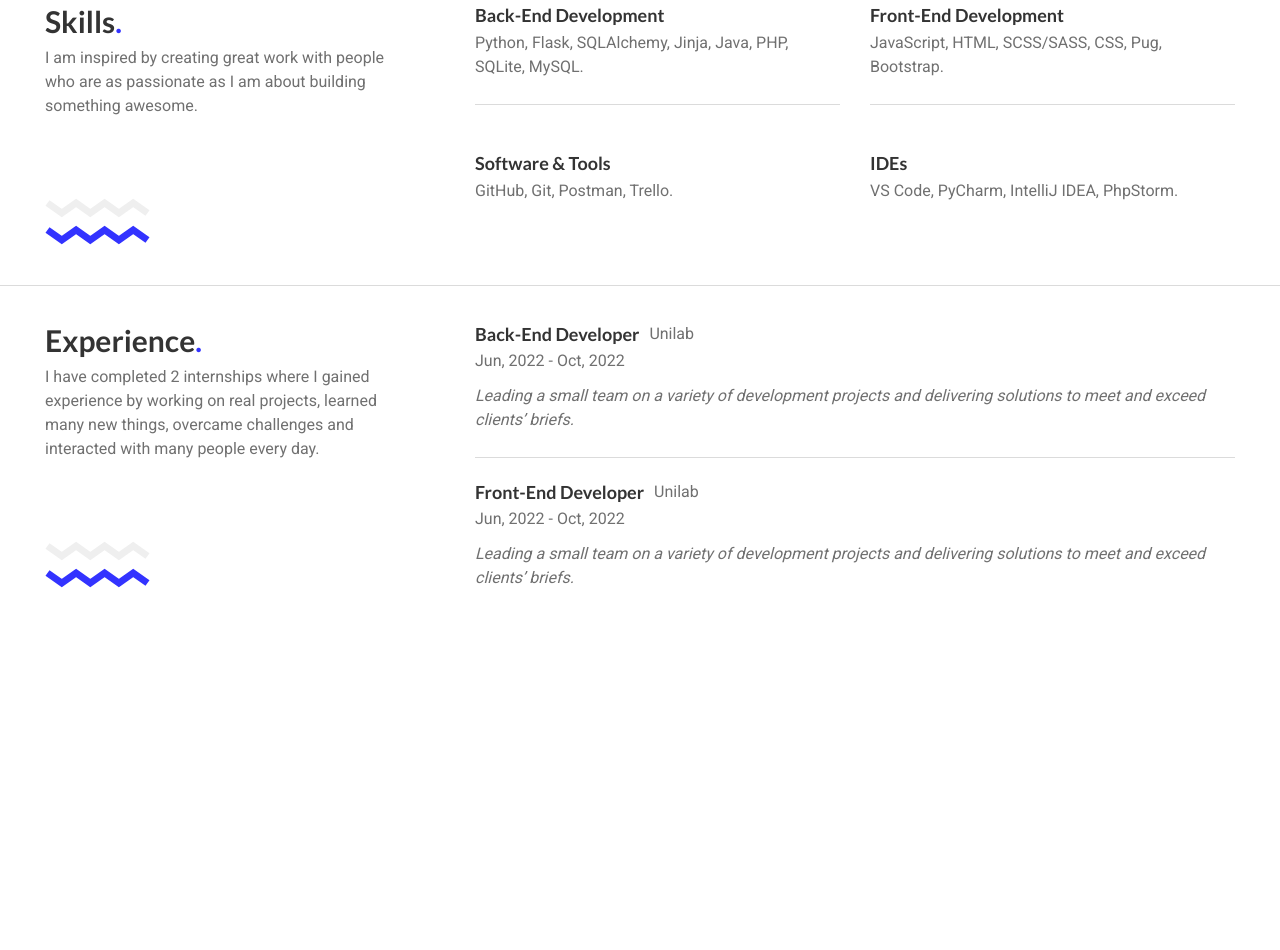
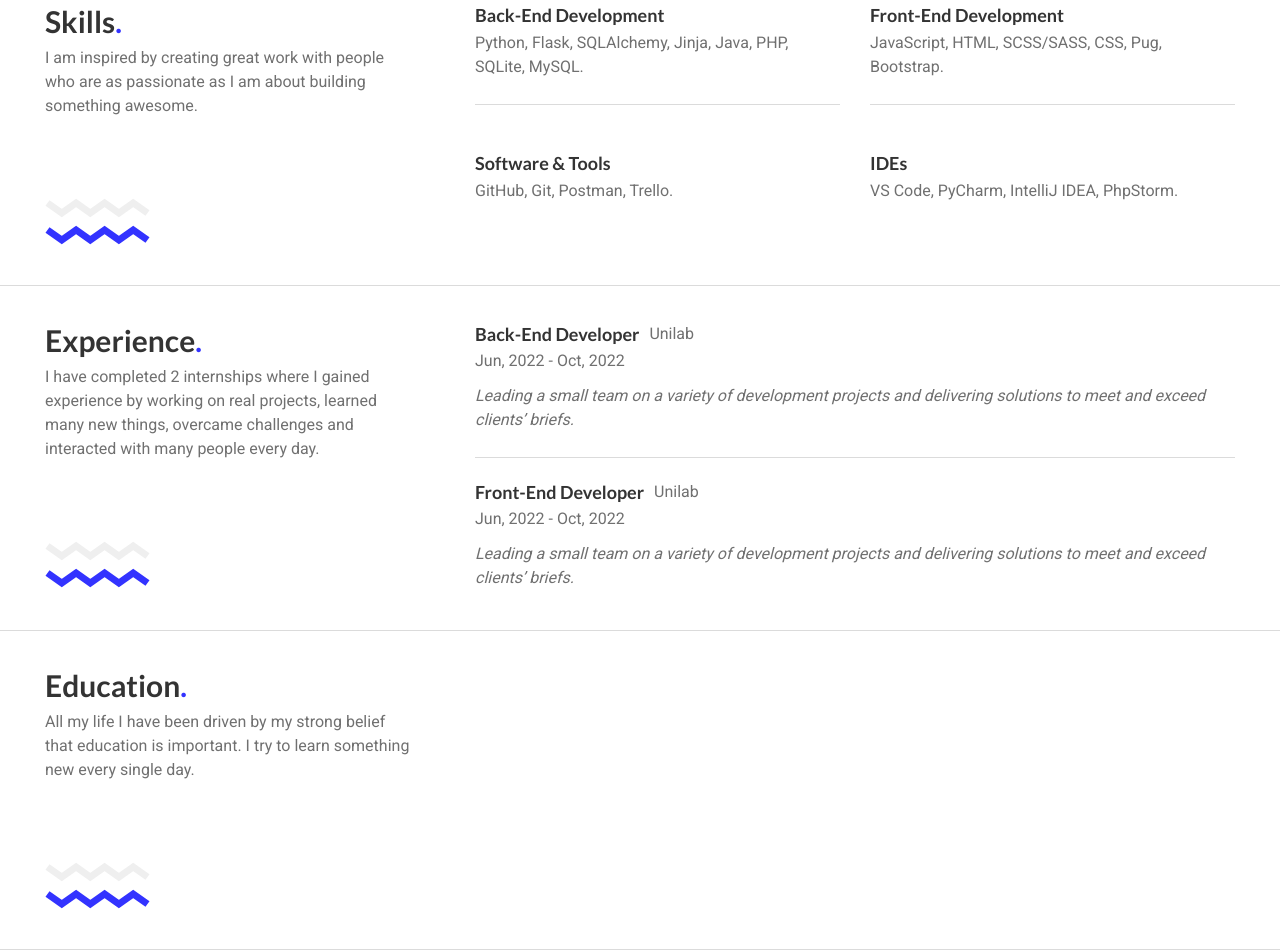
Before and after one commit to gigaamiridze/Resume, a website: page index.html in a window 1280 px wide. Shown: the part 519-1469 px from the top of the page. Before the commit the page ends 1149 px from the top, so only its background shows below. Drawn offline with Linux system fonts and the light colour scheme.

Commit message:
Added education section left side content

```diff
--- a/index.html
+++ b/index.html
@@ -194,5 +194,38 @@
       </div>
     </section>
     <div class="divider-line"></div>
+    <section id="education">
+      <div class="container">
+        <div class="info-block">
+          <div class="left-side">
+            <h2>education<span class="blue-point">.</span></h2>
+            <p>
+              All my life I have been driven by my strong belief that education is important.
+              I try to learn something new every single day.
+            </p>
+            <div class="svg-box">
+              <svg xmlns="http://www.w3.org/2000/svg" xmlns:xlink="http://www.w3.org/1999/xlink" version="1.1" x="0px" y="0px" viewBox="0 0 105 20" xml:space="preserve">
+                <g>
+                  <rect class="st0"></rect>
+                  <g>
+                    <polyline class="st1" points="2.5,5 16.8,15 31.1,5 45.3,15 59.6,5 73.9,15 88.2,5 102.5,15"></polyline>
+                  </g>
+                </g>
+              </svg>
+              <svg xmlns="http://www.w3.org/2000/svg" xmlns:xlink="http://www.w3.org/1999/xlink" version="1.1" x="0px" y="0px" viewBox="0 0 105 20" xml:space="preserve">
+                <g>
+                  <rect class="st0"></rect>
+                  <g>
+                    <polyline class="st1 blue-stroke" points="2.5,5 16.8,15 31.1,5 45.3,15 59.6,5 73.9,15 88.2,5 102.5,15"></polyline>
+                  </g>
+                </g>
+              </svg>
+            </div>
+          </div>
+          <div class="right-side"></div>
+        </div>
+      </div>
+    </section>
+    <div class="divider-line"></div>
   </body>
 </html>
```
